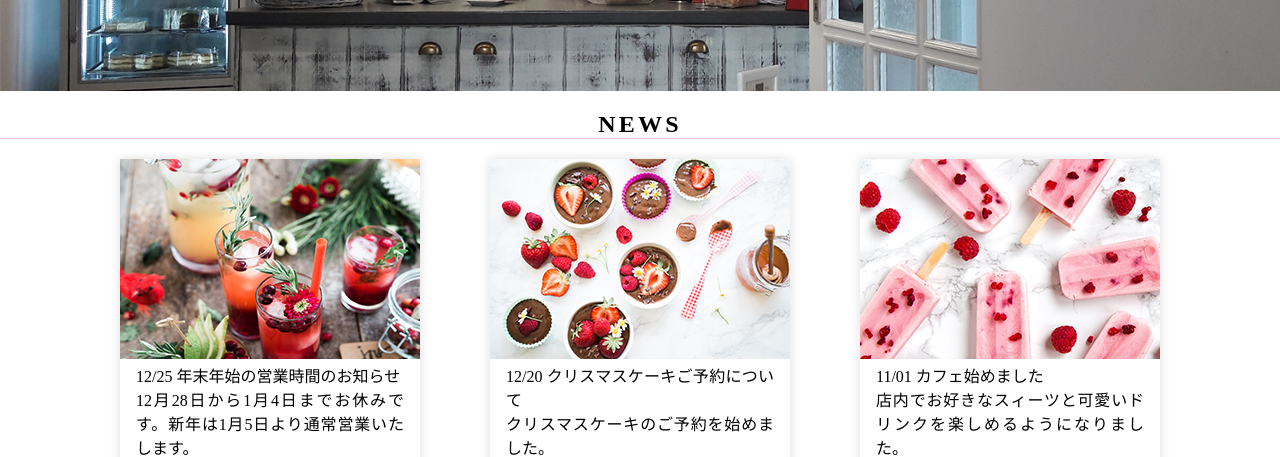
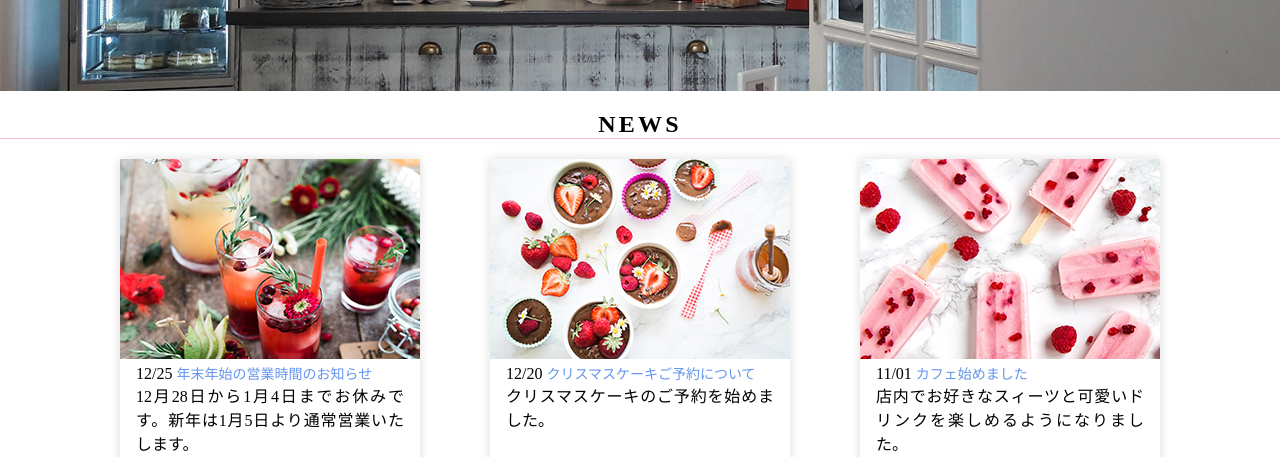
Before and after one commit to natsuki0505/CAFE-FOFA, a plain HTML site: page CAFE FOFA/index.html in a window 1280 px wide. Shown: the part 347-804 px from the top of the page. Drawn offline with Linux system fonts and the light colour scheme.

Commit message:
Update style.css

```diff
--- a/CAFE FOFA/css/style.css
+++ b/CAFE FOFA/css/style.css
@@ -111,10 +111,9 @@ header nav ul {
   padding: 0 5px;
 }
 
-.news-title {
+.news span {
   font-size : 14px;
   color: #6495ed;
-  margin-left: 0.2rem;
 }
 
 /* アクセス */
```
